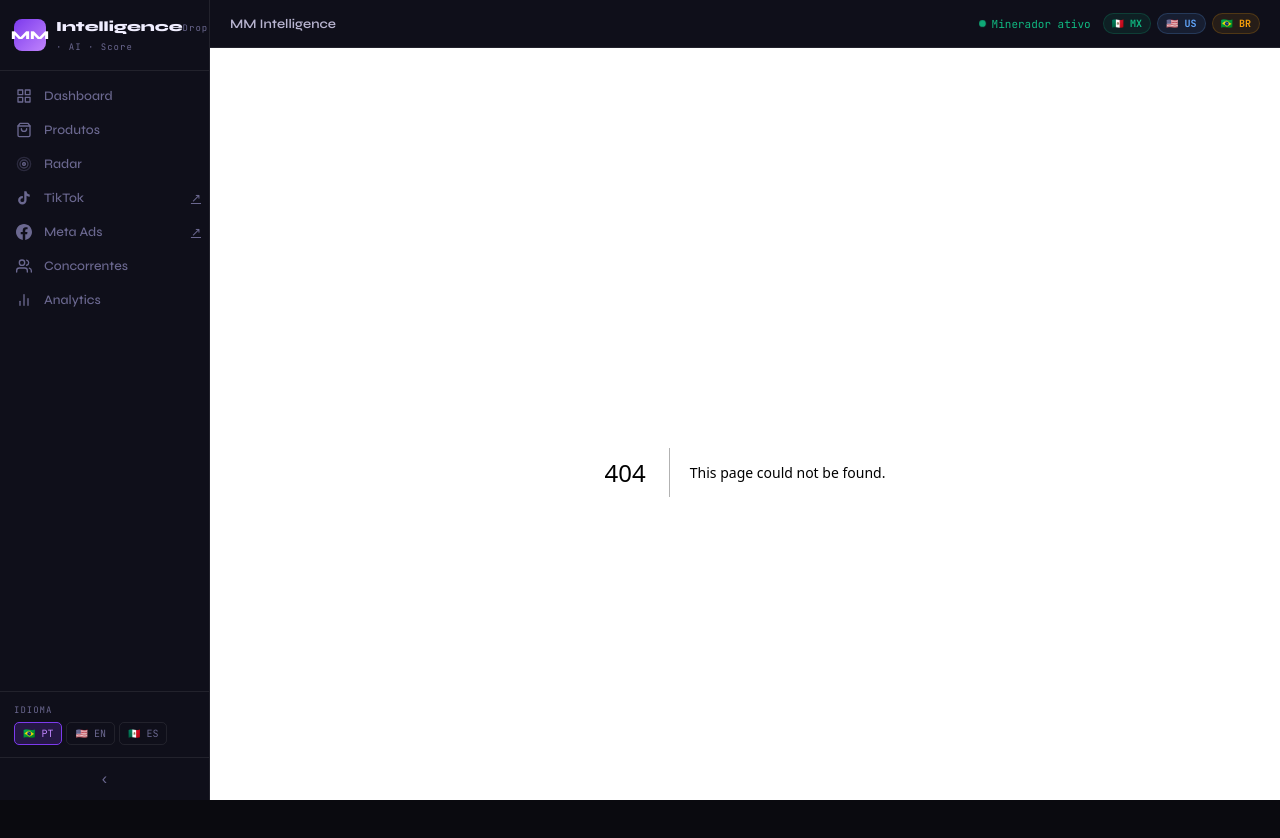
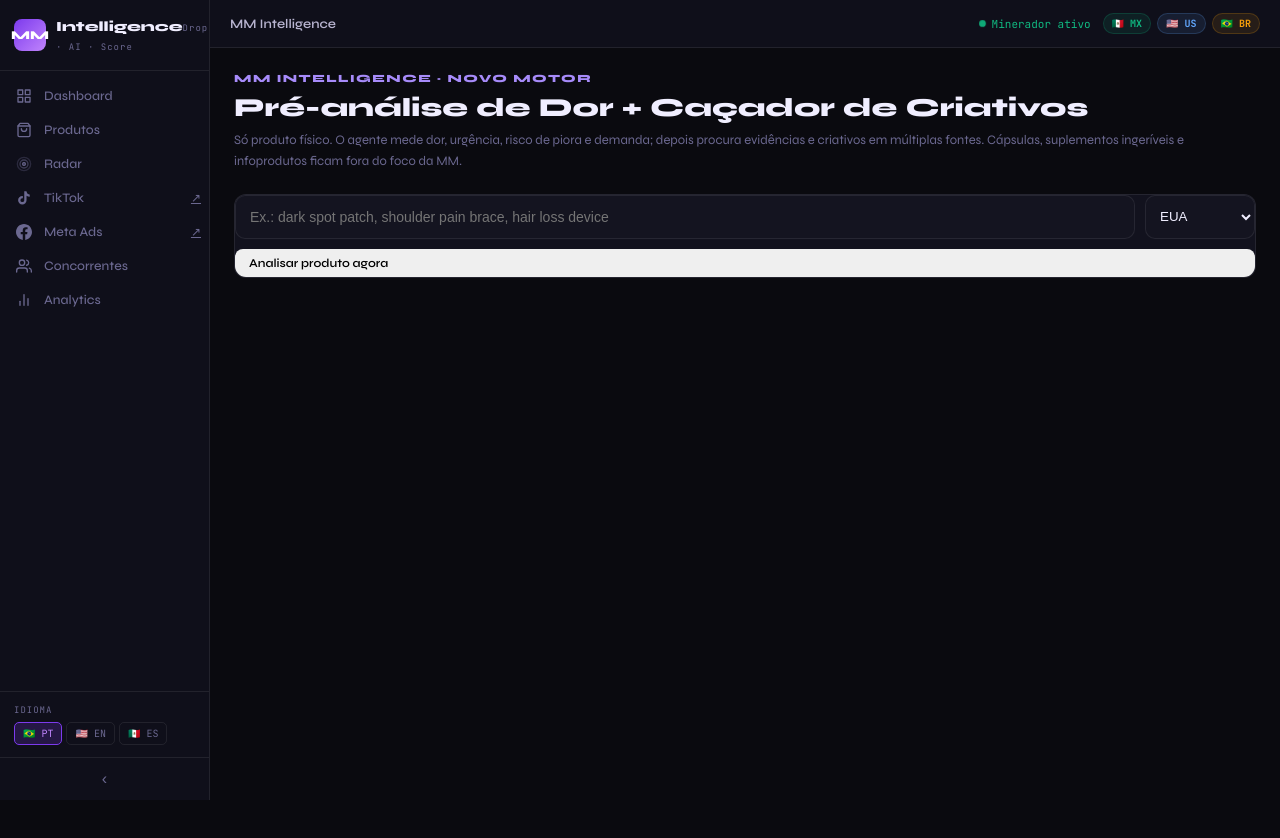
Before and after one commit to raqueri1970-sketch/mm-intelligence-app, a Next.js app: page /analise in a window 1280 px wide. Before the commit this address had no page. Shown: the top 838 px of the page. After the commit the page ends 800 px from the top, so only its background shows below. Built offline with nearby package versions, Linux system fonts and the light colour scheme.

Commit message:
Add MM pain demand and creative analysis workspace

```diff
--- /dev/null
+++ b/app/analise/page.tsx
@@ -0,0 +1,87 @@
+'use client'
+
+import { useState } from 'react'
+
+const SUPABASE_URL = 'https://tazyeczbbgspqbyluynf.supabase.co'
+const SUPABASE_KEY = 'sb_publishable_olCaCIksSYJGOaAYInXHeA_2pm-gaoF'
+
+type Result = any
+
+async function invoke(slug: string, body: any) {
+  const res = await fetch(`${SUPABASE_URL}/functions/v1/${slug}`, {
+    method: 'POST',
+    headers: {
+      'content-type': 'application/json',
+      apikey: SUPABASE_KEY,
+      authorization: `Bearer ${SUPABASE_KEY}`,
+    },
+    body: JSON.stringify(body),
+  })
+  const data = await res.json().catch(() => ({}))
+  if (!res.ok) throw new Error(data?.error || `${slug}: HTTP ${res.status}`)
+  return data
+}
+
+export default function AnalisePage() {
+  const [produto, setProduto] = useState('')
+  const [market, setMarket] = useState('US')
+  const [loading, setLoading] = useState(false)
+  const [pain, setPain] = useState<Result>(null)
+  const [creative, setCreative] = useState<Result>(null)
+  const [erro, setErro] = useState('')
+
+  async function analisar() {
+    const q = produto.trim()
+    if (!q) return
+    setLoading(true); setErro(''); setPain(null); setCreative(null)
+    try {
+      const [p, c] = await Promise.all([
+        invoke('mm-pain-demand-agent', { products: [q], marketCode: market }),
+        invoke('mm-creative-hunter', { keyword: q, marketCode: market }),
+      ])
+      setPain(p); setCreative(c)
+    } catch (e: any) {
+      setErro(e?.message || String(e))
+    } finally { setLoading(false) }
+  }
+
+  const pr = pain?.results?.[0]
+  const creatives = creative?.creatives || []
+
+  return (
+    <div className="mm-fade-in" style={{maxWidth:1100,margin:'0 auto'}}>
+      <div style={{marginBottom:22}}>
+        <div style={{fontSize:11,color:'#a78bfa',fontWeight:800,letterSpacing:1.5,marginBottom:7}}>MM INTELLIGENCE · NOVO MOTOR</div>
+        <h1 style={{fontSize:26,fontWeight:900,marginBottom:7}}>Pré-análise de Dor + Caçador de Criativos</h1>
+        <p style={{color:'var(--text3)',fontSize:13,lineHeight:1.6}}>Só produto físico. O agente mede dor, urgência, risco de piora e demanda; depois procura evidências e criativos em múltiplas fontes. Cápsulas, suplementos ingeríveis e infoprodutos ficam fora do foco da MM.</p>
+      </div>
+
+      <div className="mm-card" style={{marginBottom:18}}><div className="mm-card__body">
+        <div style={{display:'grid',gridTemplateColumns:'1fr 110px',gap:10,marginBottom:10}}>
+          <input value={produto} onChange={e=>setProduto(e.target.value)} onKeyDown={e=>e.key==='Enter'&&analisar()} placeholder="Ex.: dark spot patch, shoulder pain brace, hair loss device" style={{width:'100%',padding:'13px 14px',borderRadius:10,border:'1px solid var(--border)',background:'var(--bg3)',color:'var(--text)',fontSize:14}} />
+          <select value={market} onChange={e=>setMarket(e.target.value)} style={{borderRadius:10,border:'1px solid var(--border)',background:'var(--bg3)',color:'var(--text)',padding:'0 10px'}}><option value="US">EUA</option><option value="MX">México</option></select>
+        </div>
+        <button className="mm-btn" onClick={analisar} disabled={loading} style={{width:'100%'}}>{loading?'Agentes trabalhando...':'Analisar produto agora'}</button>
+        {erro&&<div style={{marginTop:12,padding:12,borderRadius:9,background:'rgba(239,68,68,.1)',color:'#f87171',fontSize:12}}>{erro}</div>}
+      </div></div>
+
+      {pr&&<div className="mm-card" style={{marginBottom:18}}>
+        <div className="mm-card__header"><span className="mm-card__title">Agente Dor & Urgência</span></div>
+        <div className="mm-card__body">
+          <div style={{display:'grid',gridTemplateColumns:'repeat(auto-fit,minmax(130px,1fr))',gap:10,marginBottom:14}}>
+            {[['Score',pr.score],['Decisão',pr.decisao],['Fontes OK',pr.fontes_ok?.length||0],['Fontes falharam',pr.fontes_falha?.length||0]].map(([l,v])=><div key={String(l)} style={{padding:13,borderRadius:10,background:'var(--bg3)',border:'1px solid var(--border)'}}><div style={{fontSize:10,color:'var(--text3)',textTransform:'uppercase',marginBottom:5}}>{l}</div><div style={{fontSize:18,fontWeight:800}}>{String(v??'—')}</div></div>)}
+          </div>
+          <div style={{fontSize:12,color:'var(--text2)',lineHeight:1.7}}><strong>Confirmadas:</strong> {(pr.fontes_ok||[]).join(', ')||'nenhuma'}<br/><strong>Falharam:</strong> {(pr.fontes_falha||[]).join(', ')||'nenhuma'}</div>
+        </div>
+      </div>}
+
+      {creative&&<div className="mm-card">
+        <div className="mm-card__header"><span className="mm-card__title">Caçador de Criativos</span><span style={{marginLeft:'auto',fontSize:11,color:'var(--text3)'}}>{creative.linksFound||0} links encontrados · {creative.saved||0} salvos</span></div>
+        <div className="mm-card__body">
+          <div style={{display:'grid',gridTemplateColumns:'repeat(auto-fit,minmax(220px,1fr))',gap:10,marginBottom:14}}>{(creative.collectors||[]).map((x:any)=><div key={x.source} style={{padding:10,borderRadius:9,background:'var(--bg3)',border:'1px solid var(--border)',fontSize:12}}><span style={{color:x.ok?'#34d399':'#f87171'}}>●</span> {x.source} · {x.ok?'OK':'falhou'}</div>)}</div>
+          {creatives.length===0?<div style={{color:'var(--text3)',fontSize:13}}>Nenhum criativo confirmado nesta rodada. O agente mantém as outras fontes e registra as falhas.</div>:<div style={{display:'flex',flexDirection:'column',gap:8}}>{creatives.map((c:any,i:number)=><a key={c.url+i} href={c.url} target="_blank" rel="noopener noreferrer" style={{display:'flex',gap:10,alignItems:'center',padding:'11px 12px',borderRadius:9,background:'var(--bg3)',border:'1px solid var(--border)',color:'var(--text)',textDecoration:'none',fontSize:12}}><strong style={{color:'#a78bfa'}}>{c.platform}</strong><span style={{overflow:'hidden',textOverflow:'ellipsis',whiteSpace:'nowrap',flex:1}}>{c.title||c.url}</span><span>↗</span></a>)}</div>}
+        </div>
+      </div>}
+    </div>
+  )
+}
```
